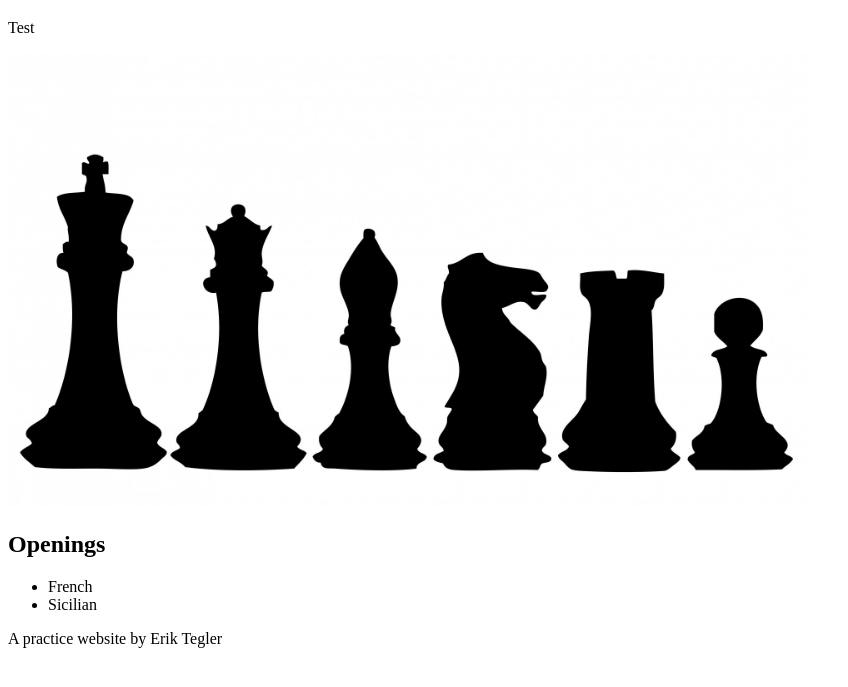
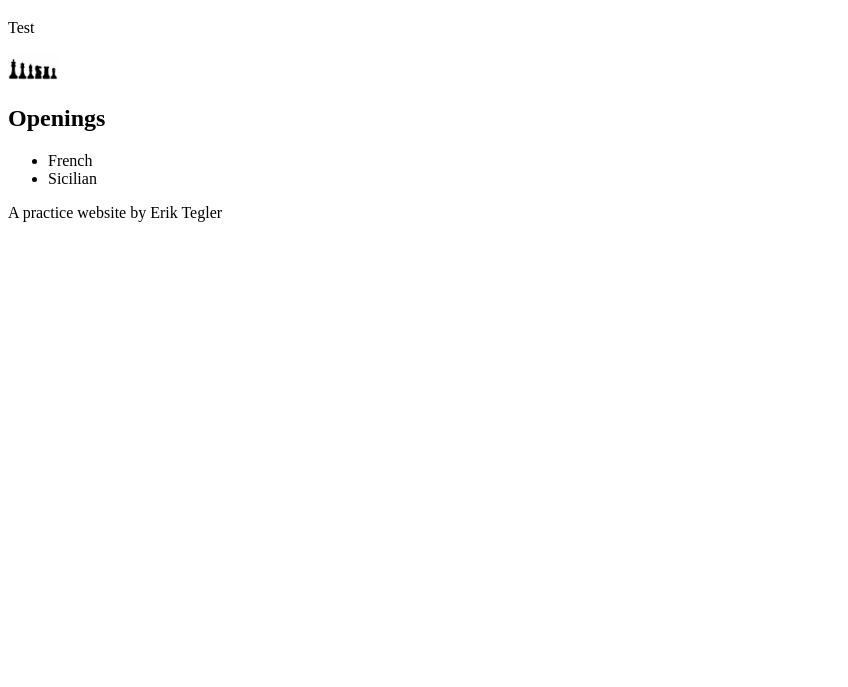
Before and after one commit to Etomer/Etomer.github.io, a plain HTML site: page index.html in a window 1280 px wide. Shown: the part 61-748 px from the top of the page, without its empty margins (0-848 px from the left). Drawn offline with Linux system fonts and the light colour scheme.

Commit message:
Testing Image hover change 7

```diff
--- a/mystyle.css
+++ b/mystyle.css
@@ -3,7 +3,7 @@ h1 {
 }
 
 #chess_set {
-  width : 50rem;
+  width : 50px;
 }
 
 #chess_set:hover{
```
